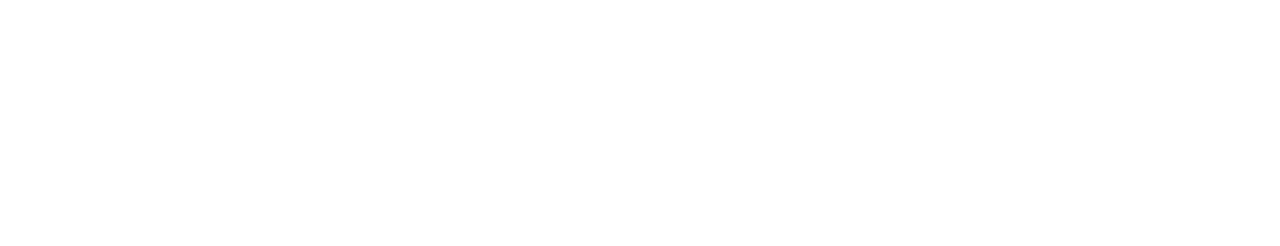
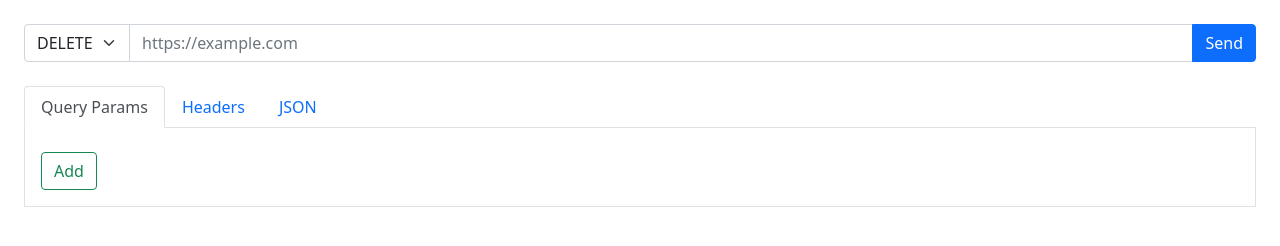
Before and after one commit to bohdanmoroziuk/api-testing-tool, a website built with Vite: page index.html in a window 1280 px wide. Built offline with nearby package versions, Linux system fonts and the light colour scheme.

Commit message:
feat: add markup

```diff
--- a/index.html
+++ b/index.html
@@ -11,8 +11,157 @@
 <body>
 
   <div class="p-4">
+    <form>
+      <div class="input-group mb-4">
+        <select
+          class="form-select flex-grow-0 w-auto"
+          name="method"
+          id="method-select"
+        >
+          <option value="get" selected>GET</option>
+          <option value="post" selected>POST</option>
+          <option value="put" selected>PUT</option>
+          <option value="patch" selected>PATCH</option>
+          <option value="delete" selected>DELETE</option>
+        </select>
 
+        <input
+          class="form-control"
+          type="url"
+          name="url"
+          id="url-input"
+          placeholder="https://example.com"
+          required
+        >
+
+        <button class="btn btn-primary" type="submit">Send</button>
+      </div>
+
+      <ul class="nav nav-tabs" role="tablist">
+        <li class="nav-item" role="presentation">
+          <button
+            class="nav-link active"
+            id="query-params-tab"
+            data-bs-toggle="tab"
+            data-bs-target="#query-params"
+            type="button"
+            role="tab"
+            aria-controls="query-params"
+            aria-selected="true"
+          >
+            Query Params
+          </button>
+        </li>
+
+        <li class="nav-item" role="presentation">
+          <button
+            class="nav-link"
+            id="request-headers-tab"
+            data-bs-toggle="tab"
+            data-bs-target="#request-headers"
+            type="button"
+            role="tab"
+            aria-controls="request-headers"
+            aria-selected="false"
+          >
+            Headers
+          </button>
+        </li>
+
+        <li class="nav-item" role="presentation">
+          <button
+            class="nav-link"
+            id="json-tab"
+            data-bs-toggle="tab"
+            data-bs-target="#json"
+            type="button"
+            role="tab"
+            aria-controls="json"
+            aria-selected="false"
+          >
+            JSON
+          </button>
+        </li>
+      </ul>
+
+      <div class="tab-content p-3 border-top-0 border">
+        <div
+          class="tab-pane fade show active"
+          id="query-params"
+          role="tabpanel"
+          aria-labelledby="query-params-tab"
+        >
+          <div data-query-params></div>
+
+          <button
+            class="mt-2 btn btn-outline-success"
+            data-add-query-param-btn
+            type="button"
+          >
+            Add
+          </button>
+        </div>
+
+        <div
+          class="tab-pane fade"
+          id="request-headers"
+          role="tabpanel"
+          aria-labelledby="request-headers-tab"
+        >
+          <div data-request-headers></div>
+
+          <button
+            class="mt-2 btn btn-outline-success"
+            data-add-request-header-btn
+            type="button"
+          >
+            Add
+          </button>
+        </div>
+
+        <div
+          class="tab-pane fade"
+          id="json"
+          role="tabpanel"
+          aria-labelledby="json-tab"
+        >
+          <div
+            class="overflow-auto"
+            data-json-request-body
+            style="max-height: 200px;"
+          >
+          </div>
+        </div>
+      </div>
+    </form>
   </div>
+
+  <template data-key-value-template>
+    <div
+      class="input-group my-2"
+      data-key-value-pair
+    >
+      <input
+        class="form-control"
+        type="text"
+        data-key
+        placeholder="Key"
+      >
+      <input
+        class="form-control"
+        type="text"
+        data-value
+        placeholder="Value"
+      >
+      <button
+        class="btn btn-outline-danger"
+        type="button"
+        data-remove-btn
+      >
+        Remove
+      </button>
+    </div>
+  </template>
 
 </body>
 </html>
```
